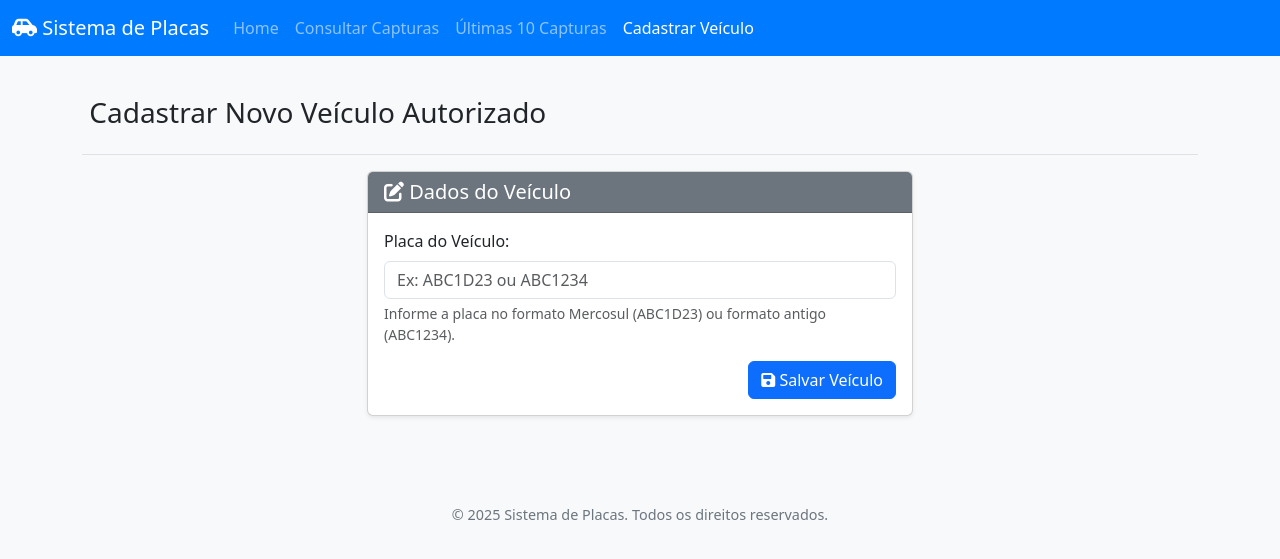
After one commit to dsilvasantos/placas_api, a FastAPI app: template templates/cadastro_veiculo.html in a window 1280 px wide. The commit adds this page. Shown: the top 559 px of the page. Run offline with FastAPI, Linux system fonts and the light colour scheme; the template is opened without the code that fills it, so the values that code supplies are empty; some libraries are stand-ins or nearby versions.

Commit message:
Criação tela de cadastro

```diff
--- a/app/main.py
+++ b/app/main.py
@@ -2,14 +2,15 @@ from fastapi import FastAPI, HTTPException, File, UploadFile, Form, Request, Que
 from fastapi.templating import Jinja2Templates
 from fastapi.responses import HTMLResponse
 from fastapi.staticfiles import StaticFiles # Optional: if you want to serve static files like CSS
-
+from pydantic import BaseModel, Field
+import re
 from datetime import datetime
 import psycopg2
 import os
 import shutil
 from typing import Optional, List, Dict, Any
 
-# --- Existing App Setup ---
+
 app = FastAPI()
 
 DB_CONFIG = {
@@ -23,19 +24,68 @@ DB_CONFIG = {
 UPLOAD_DIRECTORY = "./uploaded_images"
 os.makedirs(UPLOAD_DIRECTORY, exist_ok=True)
 
-# --- NEW: Template Engine Setup ---
 templates = Jinja2Templates(directory="templates")
 
-# --- Optional: Mount static files (e.g., for CSS, JS) ---
-# If you create a 'static' directory for CSS, uncomment the next line
-# app.mount("/static", StaticFiles(directory="static"), name="static")
-# And ensure 'static' directory is in your Docker image.
 
-# --- Existing get_connection function ---
+
 def get_connection():
     return psycopg2.connect(**DB_CONFIG)
 
-# --- Existing Endpoints: /api/placas/{placa} and /api/capturas (POST) ---
+class PlacaAutorizadaPayload(BaseModel):
+    placa: str = Field(
+        ...,
+        min_length=7,
+        max_length=7,
+        description="Placa do veículo (formato antigo ABC1234 ou Mercosul ABC1D23)."
+    )
+
+@app.post("/api/placas_autorizadas", status_code=201)
+async def cadastrar_placa_autorizada(payload: PlacaAutorizadaPayload):
+    """
+    Registra uma nova placa de veículo como autorizada.
+    A placa deve seguir o formato brasileiro antigo (LLLNNNN) ou Mercosul (LLLNLNN).
+    """
+
+    normalized_placa = payload.placa.strip().upper()
+
+    placa_regex = re.compile(r"^[A-Z]{3}[0-9][A-Z0-9][0-9]{2}$|^[A-Z]{3}[0-9]{4}$")
+    if not placa_regex.match(normalized_placa):
+        raise HTTPException(
+            status_code=422, # Unprocessable Entity for validation errors
+            detail="Formato da placa inválido. Use o formato ABC1234 ou ABC1D23."
+        )
+
+    try:
+        with get_connection() as conn:
+            with conn.cursor() as cur:
+                cur.execute(
+                    "INSERT INTO placas_autorizadas (placa) VALUES (%s) RETURNING id",
+                    (normalized_placa,)
+                )
+                result = cur.fetchone()
+                if result is None:
+                    conn.rollback()
+                    raise HTTPException(status_code=500, detail="Falha ao registrar a placa e obter o ID.")
+
+                novo_id = result[0]
+                conn.commit()
+        return {
+            "message": "Placa autorizada cadastrada com sucesso!",
+            "id": novo_id,
+            "placa": normalized_placa
+        }
+    except psycopg2.errors.UniqueViolation:
+        raise HTTPException(
+            status_code=409, # Conflict
+            detail=f"A placa '{normalized_placa}' já está cadastrada."
+        )
+    except psycopg2.Error as db_err:
+        raise HTTPException(status_code=503, detail=f"Erro de banco de dados: {db_err}")
+    except HTTPException:
+        raise
+    except Exception as e:
+        raise HTTPException(status_code=500, detail=f"Ocorreu um erro inesperado: {str(e)}")
+
 @app.get("/api/placas/{placa}")
 def verificar_placa(placa: str):
     try:
@@ -60,7 +110,7 @@ async def registrar_captura(
     if imagem and imagem.filename:
         original_filename = os.path.basename(imagem.filename)
 
-    if not original_filename: # Check if filename is valid after os.path.basename
+    if not original_filename:
         raise HTTPException(status_code=400, detail="Nome de arquivo da imagem inválido.")
 
     try:
@@ -116,6 +166,10 @@ async def web_consulta_placa_page(request: Request):
 async def web_ultimas_capturas_page(request: Request):
     return templates.TemplateResponse("ultimas_capturas.html", {"request": request})
 
+@app.get("/web/cadastro-veiculo", response_class=HTMLResponse)
+async def web_cadastro_veiculo_page(request: Request):
+    return templates.TemplateResponse("cadastro_veiculo.html", {"request": request})
+
 # --- NEW: API Endpoints for Web Pages ---
 
 def format_captura_row(row: tuple) -> Dict[str, Any]:
@@ -134,16 +188,14 @@ async def get_capturas_filtradas(
     data_fim: Optional[datetime] = Query(None),
     status: Optional[str] = Query(None)
 ):
-    # Basic validation: at least one filter should ideally be provided for broad queries,
-    # but for simplicity, we allow fetching all if no filters are given (could be many results).
-    # Consider adding mandatory filters or pagination for production.
+
 
     base_query = "SELECT id, placa, status, horario, nome_imagem FROM capturas" #
     conditions = []
     params = []
 
     if placa:
-        conditions.append("placa ILIKE %s") # Using ILIKE for case-insensitive search
+        conditions.append("placa ILIKE %s")
         params.append(f"%{placa.upper()}%")
     if status:
         conditions.append("status = %s")
@@ -152,11 +204,6 @@ async def get_capturas_filtradas(
         conditions.append("horario >= %s")
         params.append(data_inicio)
     if data_fim:
-        # To include the whole end day, typically the frontend sends YYYY-MM-DD,
-        # which becomes YYYY-MM-DD 00:00:00. So to include the whole day,
-        # you might need to adjust it to YYYY-MM-DD 23:59:59.999999 or add 1 day and use '<'.
-        # For simplicity with datetime from Query, exact comparison for now.
-        # Or, if data_fim is just a date, you can do: "horario < %s" with data_fim + 1 day.
         conditions.append("horario <= %s")
         params.append(data_fim)
 
@@ -196,9 +243,6 @@ async def get_ultimas_capturas():
     except Exception as e:
         raise HTTPException(status_code=500, detail=str(e))
 
-# --- Optional: Endpoint to serve uploaded images ---
-# This allows displaying images in the web UI.
-# Ensure UPLOAD_DIRECTORY is correctly mapped if using Docker volumes for persistence.
-# For security, consider validating filenames and ensuring only intended files are served.
+
 if os.path.exists(UPLOAD_DIRECTORY):
     app.mount("/capturas-imagens", StaticFiles(directory=UPLOAD_DIRECTORY), name="capturas-imagens")
--- a/init.sql
+++ b/init.sql
@@ -1,10 +1,10 @@
 CREATE TABLE IF NOT EXISTS placas_autorizadas (
     id SERIAL PRIMARY KEY,
-    placa VARCHAR(10) UNIQUE NOT NULL
+    placa VARCHAR(7) UNIQUE NOT NULL
 );
 
 CREATE TABLE IF NOT EXISTS capturas (
-    placa VARCHAR(10) NOT NULL,
+    placa VARCHAR(7) NOT NULL,
     status VARCHAR(10) NOT NULL,
     horario TIMESTAMP NOT NULL,
 );
--- /dev/null
+++ b/templates/cadastro_veiculo.html
@@ -0,0 +1,139 @@
+<!DOCTYPE html>
+<html lang="pt-BR">
+<head>
+    <meta charset="UTF-8">
+    <meta name="viewport" content="width=device-width, initial-scale=1.0">
+    <title>Cadastro de Veículo Autorizado</title>
+    <link href="https://cdn.jsdelivr.net/npm/bootstrap@5.3.3/dist/css/bootstrap.min.css" rel="stylesheet" integrity="sha384-QWTKZyjpPEjISv5WaRU9OFeRpok6YctnYmDr5pNlyT2bRjXh0JMhjY6hW+ALEwIH" crossorigin="anonymous">
+    <link rel="stylesheet" href="https://cdnjs.cloudflare.com/ajax/libs/font-awesome/6.0.0-beta3/css/all.min.css">
+    <style>
+        body { background-color: #f8f9fa; }
+        .navbar-custom { background-color: #007bff; } /* */
+        .card-header-custom { background-color: #6c757d; color: white; } /* */
+        .footer { text-align: center; padding: 1rem 0; margin-top: 3rem; font-size: 0.9em; color: #6c757d; } /* */
+    </style>
+</head>
+<body>
+    <nav class="navbar navbar-expand-lg navbar-dark navbar-custom mb-4"> <div class="container-fluid">
+            <a class="navbar-brand" href="/"> <i class="fas fa-car-side"></i> Sistema de Placas</a>
+            <button class="navbar-toggler" type="button" data-bs-toggle="collapse" data-bs-target="#navbarNav" aria-controls="navbarNav" aria-expanded="false" aria-label="Toggle navigation">
+                <span class="navbar-toggler-icon"></span>
+            </button>
+            <div class="collapse navbar-collapse" id="navbarNav">
+                <ul class="navbar-nav">
+                    <li class="nav-item">
+                        <a class="nav-link" href="/">Home</a> </li>
+                    <li class="nav-item">
+                        <a class="nav-link" href="/web/consulta-placa">Consultar Capturas</a> </li>
+                    <li class="nav-item">
+                        <a class="nav-link" href="/web/ultimas-capturas">Últimas 10 Capturas</a> </li>
+                    <li class="nav-item">
+                        <a class="nav-link active" aria-current="page" href="/web/cadastro-veiculo">Cadastrar Veículo</a>
+                    </li>
+                </ul>
+            </div>
+        </div>
+    </nav>
+
+    <div class="container"> <header class="py-3 mb-3 border-bottom">
+             <h1 class="h3"><i class="fas fa-car-plus"></i> Cadastrar Novo Veículo Autorizado</h1>
+        </header>
+
+        <div class="row justify-content-center">
+            <div class="col-md-8 col-lg-6">
+                <div class="card shadow-sm mb-4"> <div class="card-header card-header-custom">
+                        <h5 class="mb-0"> <i class="fas fa-edit"></i> Dados do Veículo</h5>
+                    </div>
+                    <div class="card-body">
+                        <div id="success-message" class="alert alert-success" style="display:none;"></div>
+                        <div id="error-message" class="alert alert-danger" style="display:none;"></div>
+
+                        <form id="cadastroVeiculoForm">
+                            <div class="mb-3">
+                                <label for="placa" class="form-label">Placa do Veículo:</label>
+                                <input type="text" class="form-control" id="placa" name="placa" placeholder="Ex: ABC1D23 ou ABC1234" required maxlength="10">
+                                <div class="form-text">Informe a placa no formato Mercosul (ABC1D23) ou formato antigo (ABC1234).</div>
+                            </div>
+                            <div class="text-end">
+                                <button type="submit" class="btn btn-primary"> <i class="fas fa-save"></i> Salvar Veículo</button>
+                            </div>
+                        </form>
+                    </div>
+                </div>
+            </div>
+        </div>
+    </div>
+
+    <footer class="footer"> <p>&copy; 2025 Sistema de Placas. Todos os direitos reservados.</p>
+    </footer>
+
+    <script src="https://cdn.jsdelivr.net/npm/bootstrap@5.3.3/dist/js/bootstrap.bundle.min.js" integrity="sha384-YvpcrYf0tY3lHB60NNkmXc5s9fDVZLESaAA55NDzOxhy9GkcIdslK1eN7N6jIeHz" crossorigin="anonymous"></script>
+    <script>
+        const form = document.getElementById('cadastroVeiculoForm');
+        const placaInput = document.getElementById('placa');
+        const successMessage = document.getElementById('success-message');
+        const errorMessage = document.getElementById('error-message');
+
+        form.addEventListener('submit', async function(event) {
+            event.preventDefault();
+            successMessage.style.display = 'none';
+            errorMessage.style.display = 'none';
+
+            const placa = placaInput.value.trim().toUpperCase();
+
+            if (!placa) {
+                displayError('O campo placa é obrigatório.');
+                return;
+            }
+
+            // Basic regex for typical Brazilian license plates (old and Mercosul)
+            // Mercosul: LLLNLNN (L=Letter, N=Number)
+            // Old: LLLNNNN
+            const placaRegex = /^[A-Z]{3}[0-9][A-Z0-9][0-9]{2}$|^[A-Z]{3}[0-9]{4}$/;
+            if (!placaRegex.test(placa)) {
+                displayError('Formato da placa inválido. Use o formato ABC1D23 ou ABC1234.');
+                return;
+            }
+
+            console.log('Dados para enviar:', { placa });
+
+            try {
+                // Substitua '/api/placas_autorizadas' pelo seu endpoint real para cadastrar placas
+                const response = await fetch('/api/placas_autorizadas', {
+                    method: 'POST',
+                    headers: {
+                        'Content-Type': 'application/json',
+                    },
+                    body: JSON.stringify({ placa: placa })
+                });
+
+                if (!response.ok) {
+                    const errorData = await response.json();
+                    throw new Error(errorData.detail || `Erro ${response.status}: Falha ao cadastrar placa.`);
+                }
+
+                const result = await response.json();
+                displaySuccess(result.message || 'Veículo cadastrado com sucesso!');
+                form.reset();
+
+            } catch (error) {
+                console.error('Erro ao cadastrar veículo:', error);
+                displayError(error.message || 'Não foi possível cadastrar o veículo.');
+            }
+
+        });
+
+        function displaySuccess(message) {
+            successMessage.textContent = message;
+            successMessage.style.display = 'block';
+            errorMessage.style.display = 'none';
+        }
+
+        function displayError(message) {
+            errorMessage.textContent = 'Erro: ' + message;
+            errorMessage.style.display = 'block';
+            successMessage.style.display = 'none';
+        }
+    </script>
+</body>
+</html>
--- a/templates/consulta_placa.html
+++ b/templates/consulta_placa.html
@@ -33,6 +33,9 @@
                     </li>
                     <li class="nav-item">
                         <a class="nav-link" href="/web/ultimas-capturas">Últimas 10 Capturas</a>
+                    </li>
+                    <li class="nav-item">
+                        <a class="nav-link" href="/web/cadastro-veiculo">Cadastrar Veículo</a>
                     </li>
                 </ul>
             </div>
--- a/templates/index.html
+++ b/templates/index.html
@@ -53,6 +53,9 @@
                 <li class="nav-item">
                     <a class="nav-link" href="/web/ultimas-capturas">Últimas 10 Capturas</a>
                 </li>
+                <li class="nav-item">
+                    <a class="nav-link" href="/web/cadastro-veiculo">Cadastrar Veículo</a>
+                </li>
             </ul>
         </nav>
     </div>
--- a/templates/ultimas_capturas.html
+++ b/templates/ultimas_capturas.html
@@ -32,6 +32,9 @@
                     </li>
                     <li class="nav-item">
                         <a class="nav-link active" aria-current="page" href="/web/ultimas-capturas">Últimas 10 Capturas</a>
+                    </li>
+                    <li class="nav-item">
+                        <a class="nav-link" href="/web/cadastro-veiculo">Cadastrar Veículo</a>
                     </li>
                 </ul>
             </div>
```
